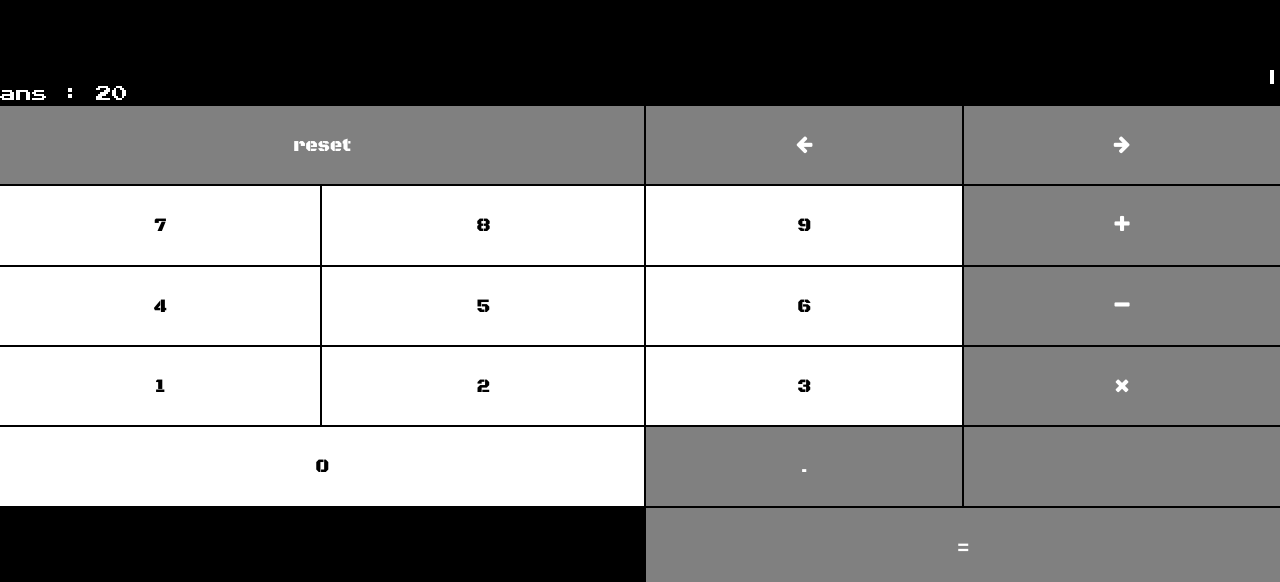
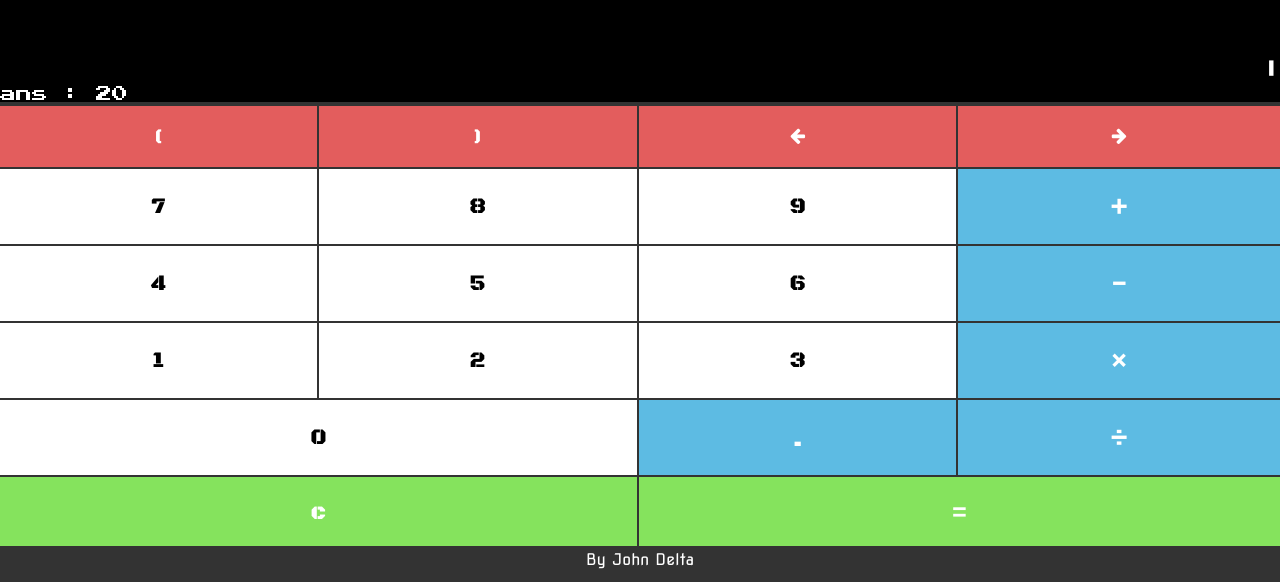
Before and after one commit to JohnDelta/react-calculator, a React (Create React App) app: page / in a window 1280 px wide. Shown: the part 218-800 px from the top of the page. Built offline with nearby package versions, Linux system fonts and the light colour scheme.

Commit message:
added style, removed icos which didn't work

```diff
--- a/public/index.html
+++ b/public/index.html
@@ -6,7 +6,7 @@
     <meta name="viewport" content="width=device-width, initial-scale=1" />
     <meta name="theme-color" content="#000000" />
     <link rel="manifest" href="%PUBLIC_URL%/manifest.json" />
-	<link rel="stylesheet" href="https://cdnjs.cloudflare.com/ajax/libs/font-awesome/4.7.0/css/font-awesome.min.css">
+	<link href="https://stackpath.bootstrapcdn.com/font-awesome/4.7.0/css/font-awesome.min.css" rel="stylesheet" integrity="sha384-wvfXpqpZZVQGK6TAh5PVlGOfQNHSoD2xbE+QkPxCAFlNEevoEH3Sl0sibVcOQVnN" crossorigin="anonymous">
     <title>React App</title>
   </head>
   <body>
--- a/src/App.css
+++ b/src/App.css
@@ -11,18 +11,20 @@
 	width : 100vw;
 	height : 100vh;
 	display : grid;
-	grid-template-rows : 40% 60%;
-	background-color : black;
+	grid-template-rows : 40% 55% auto;
+	background-color : #333333;
 	grid-row-gap : 4px;
 }
 
 .Display {
+	background-color : #000000;
 	color : #FFFFFF;
 	display : grid;
 	grid-template-rows : auto auto;
 	align-items : end;
 	align-content : end;
-	font-family: 'Press Start 2P', cursive;
+	font-family : 'Press Start 2P', cursive;
+	grid-row-gap : 8px;
 }
 
 .input {
@@ -32,6 +34,7 @@
 	align-items : flex-end;
 	justify-content : flex-end;
 	flex-wrap : wrap;
+	font-size : 1.1em;
 }
 
 .value {
@@ -57,20 +60,36 @@
 	height : 100%;
 	display : grid;
 	grid-template-areas :
-		'numpadReset numpadReset numpadLeftArrow numpadRightArrow'
+		'numpadLeftBracket numpadRightBracket numpadLeftArrow numpadRightArrow'
 		'numpad7 numpad8 numpad9 numpadPlus'
 		'numpad4 numpad5 numpad6 numpadMinus'
 		'numpad1 numpad2 numpad3 numpadMultiply'
 		'numpad0 numpad0 numpadDot numpadDivide'
-		'. . numpadEval numpadEval';
+		'numpadReset numpadReset numpadEval numpadEval';
 	grid-gap : 2px;
 }
 
 .Numpad button {
-	font-size : 1.2em;
 	border : none;
 	font-family: 'Black Ops One', cursive;
 	outline : none;
+	cursor : pointer;
+	-webkit-transition-duration : .3s;
+	-moz-transition-duration : .3s;
+	-o-transition-duration : .3s;
+	transition-duration : .3s;
+}
+
+.Numpad button:active {
+	-webkit-transition-duration : .3s;
+	-moz-transition-duration : .3s;
+	-o-transition-duration : .3s;
+	transition-duration : .3s;
+
+	-webkit-transform : scale(.8);
+	-moz-transform : scale(.8);
+	-o-transform : scale(.8);
+	transform : scale(.8);
 }
 
 .Numpad button i {
@@ -78,12 +97,27 @@
 }
 
 .number {
-	background-color : white;
+	font-size : 1.4em;
+	background-color : #FFFFFF;
+}
+
+.top-line {
+	font-size : 1.1em;
+	background-color : #e35d5d;
+	color : #FFFFFF;
+}
+
+.bottom-line {
+	font-size : 1.5em;
+	color : #FFFFFF;
+	background-color : #85e35d;
 }
 
 .operator {
+	font-size : 1.8em;
 	background-color : gray;
 	color : white;
+	background-color : #5dbbe3;
 }
 
 #numpad0 {
@@ -161,3 +195,18 @@
 #numpadReset {
 	grid-area : numpadReset;
 }
+
+#numpadLeftBracket {
+	grid-area : numpadLeftBracket;
+}
+
+#numpadRightBracket {
+	grid-area : numpadRightBracket;
+}
+
+.author {
+	text-decoration : none;
+	color : #FFFFFF;
+	font-family: 'Nova Square', cursive;
+	text-align : center;
+}
--- a/src/App.js
+++ b/src/App.js
@@ -68,6 +68,14 @@ class App extends React.Component {
 					updateDisplay={this.updateDisplay}
 					reset={this.reset}
 				/>
+				<a
+					className="author"
+					href="https://github.com/JohnDelta"
+					rel="noopener noreferrer"
+					target="_blank"
+					title="visit my site!">
+					By John Delta
+				</a>
 			</div>
 		);
 	}
--- a/src/getDefaultNumpad.js
+++ b/src/getDefaultNumpad.js
@@ -6,25 +6,25 @@ export default function getDefaultNumpad() {
 			{
 				"id" : "numpadPlus",
 				"value" : "+",
-				"symbol" : <i className="fa fa-plus" />,
+				"symbol" : "+",
 				"class" : "operator"
 			},
 			{
 				"id" : "numpadMinus",
 				"value" : "-",
-				"symbol" : <i className="fa fa-minus" />,
+				"symbol" : "-",
 				"class" : "operator"
 			},
 			{
 				"id" : "numpadMultiply",
 				"value" : "*",
-				"symbol" : <i className="fa fa-times" />,
+				"symbol" : "\u00d7",
 				"class" : "operator"
 			},
 			{
 				"id" : "numpadDivide",
 				"value" : "/",
-				"symbol" : <i className="fa fa-divide" />,
+				"symbol" : "\u00f7",
 				"class" : "operator"
 			},
 			{
@@ -37,25 +37,37 @@ export default function getDefaultNumpad() {
 				"id" : "numpadEval",
 				"value" : "=",
 				"symbol" : "=",
-				"class" : "operator"
+				"class" : "bottom-line"
 			},
 			{
 				"id" : "numpadLeftArrow",
 				"value" : "leftArrow",
 				"symbol" : <i className="fa fa-arrow-left" />,
-				"class" : "operator"
+				"class" : "top-line"
 			},
 			{
 				"id" : "numpadRightArrow",
 				"value" : "rightArrow",
 				"symbol" : <i className="fa fa-arrow-right" />,
-				"class" : "operator"
+				"class" : "top-line"
 			},
 			{
 				"id" : "numpadReset",
 				"value" : "reset",
-				"symbol" : "reset",
-				"class" : "operator"
+				"symbol" : "c",
+				"class" : "bottom-line"
+			},
+			{
+				"id" : "numpadLeftBracket",
+				"value" : "(",
+				"symbol" : "(",
+				"class" : "top-line"
+			},
+			{
+				"id" : "numpadRightBracket",
+				"value" : ")",
+				"symbol" : ")",
+				"class" : "top-line"
 			}
 		];
 	for(let i = 0; i < 10; i++) {
```
